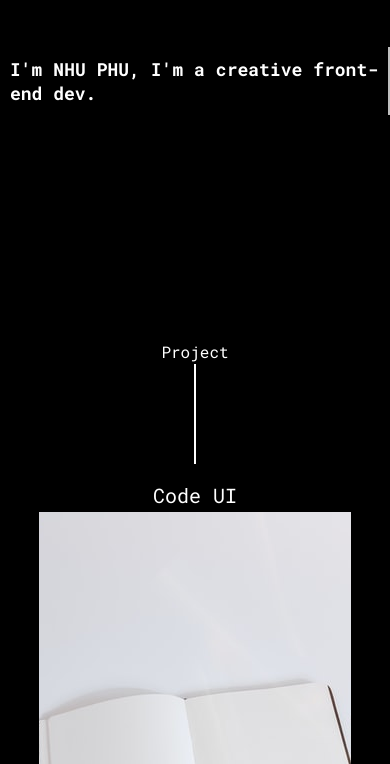
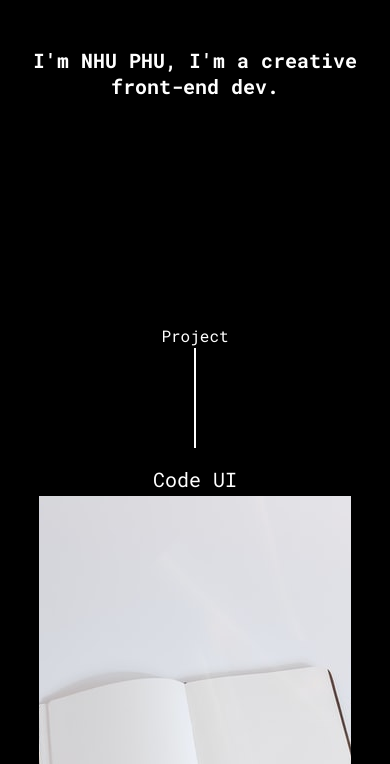
Before and after one commit to vnphu/newprofile, a plain HTML site: page index.html in a window 390 px wide. Shown: the part 80-844 px from the top of the page. Drawn offline with nearby package versions, Linux system fonts and the light colour scheme.

Commit message:
update title

```diff
--- a/css/style.scss
+++ b/css/style.scss
@@ -126,6 +126,9 @@ main {
         width: 100%;
         display: flex;
         justify-content: center;
+        .title__type {
+            display: none;
+        }
         .title__typing {
             white-space: nowrap;
             // width: max-content;
@@ -715,14 +718,15 @@ main.contact {
 }
 @media only screen and (max-width: 500px) {
     .title__typing {
-        font-size: 16px;
-        padding: 10px;
-        text-align: justify;
-        animation: none !important;
-        width: 100%;
-        padding: initial;
-        white-space: wrap !important;
-        word-wrap: break-word !important;
+        display: none;
+    }
+    main {
+        .title {
+            .title__type {
+                display: block;
+                text-align: center;
+            }
+        }
     }
     .project {
         img {
--- a/index.html
+++ b/index.html
@@ -39,6 +39,9 @@
       <div class="space"></div>
       <div class="title">
         <h1 class="title__typing">
+          I'm NHU PHU, I'm a creative front-end dev.
+        </h1>
+        <h1 class="title__type">
           I'm NHU PHU, I'm a creative front-end dev.
         </h1>
       </div>
```
Also changed, not shown: css/style.css, 1 other file.
